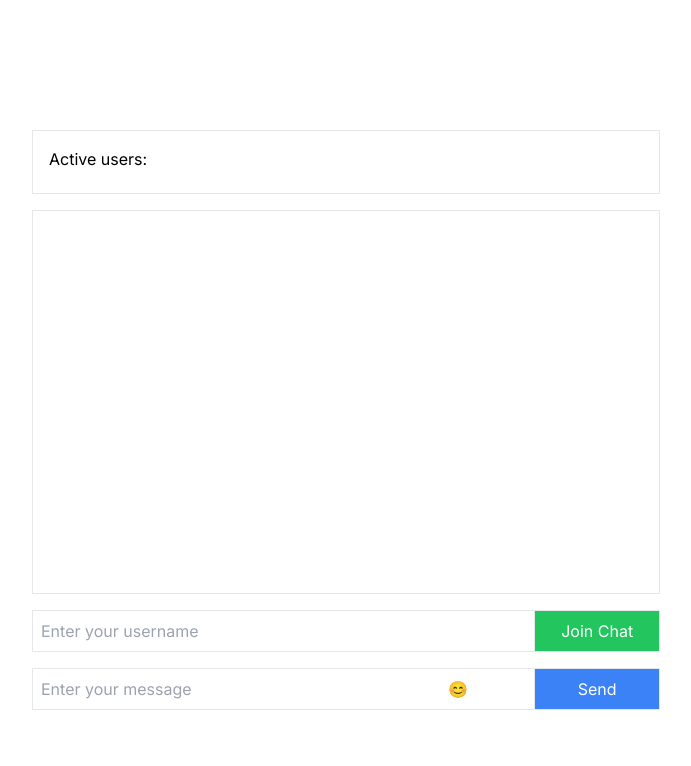
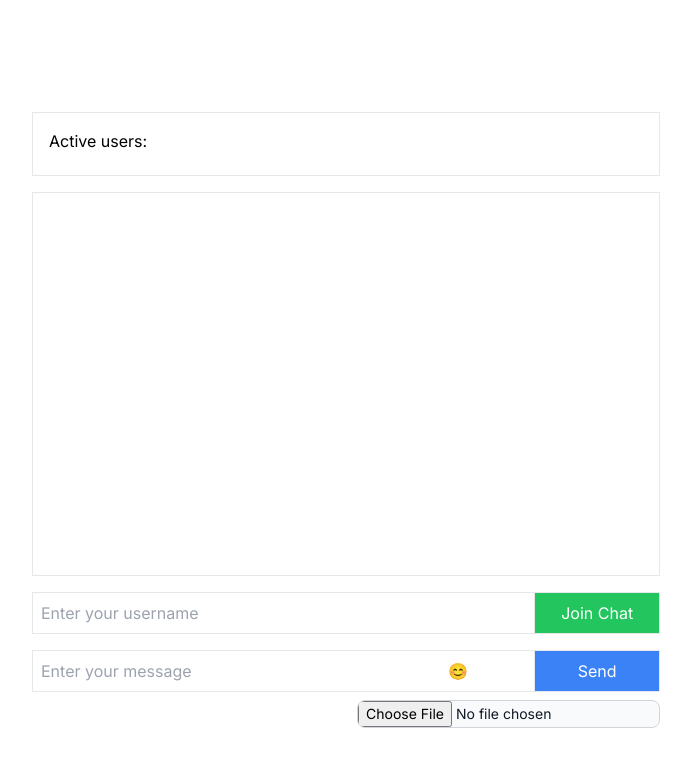
Before and after one commit to nafi-ullah/WebSocket-Java-ChatApp, a Next.js app in the folder frontend/: page / in a window 1280 px wide. Shown: the top 766 px of the page, without its empty margins (294-985 px from the left). Built offline with nearby package versions, Linux system fonts and the light colour scheme.

Commit message:
image upload added

```diff
--- a/frontend/components/Chat.js
+++ b/frontend/components/Chat.js
@@ -3,6 +3,7 @@
 import { useState, useEffect, useRef } from 'react';
 import data from '@emoji-mart/data';
 import Picker from '@emoji-mart/react';
+import Upload from './Upload';
 
 export default function Chat() {
   const [socket, setSocket] = useState(null);
@@ -12,6 +13,7 @@ export default function Chat() {
   const [activeUsers, setActiveUsers] = useState([]);
   const [showEmojiPicker, setShowEmojiPicker] = useState(false);
   const chatBoxRef = useRef(null);
+  const [myImageUrl, setMyImageUrl] = useState('');
 
   useEffect(() => {
     if (socket) {
@@ -78,6 +80,16 @@ export default function Chat() {
     const isCurrentUser = msgUsername === username;
     const isServer = msg.startsWith("Server");
 
+    let imageUrl = null;
+
+          const imageIndex = msgText.indexOf('https://');
+          if (imageIndex !== -1) {
+            const endIndex = msgText.indexOf('.png', imageIndex) + 4;
+            imageUrl = msgText.substring(imageIndex, endIndex);
+
+          }
+
+
     return (
       <div
         key={index}
@@ -95,7 +107,11 @@ export default function Chat() {
           />
         )}
         <div className={`p-2 px-4 rounded-2xl ${isServer ? 'bg-red-300' : isCurrentUser ? 'bg-blue-100 text-right' : 'bg-gray-100 text-left'}`}>
-        {msgText}
+
+        {!imageUrl && <p>{msgText}</p>}
+        {imageUrl && (
+                      <img src={imageUrl} alt="Attached" className="mt-2 max-w-xs" />
+                    )}
          </div>
          {isCurrentUser && !isServer && (
           <img
@@ -131,7 +147,7 @@ export default function Chat() {
           Join Chat
         </button>
       </div>
-      <div id="message-input" className="lg:w-1/2 w-full flex relative">
+      <div id="message-input" className="lg:w-1/2 w-full flex relative ">
         <input
           type="text"
           id="message"
@@ -158,6 +174,9 @@ export default function Chat() {
           </div>
         )}
       </div>
+      <div className='lg:w-1/2 w-full  mt-2 flex justify-end'>
+      <Upload setMyImageUrl={setMessage}/>
+    </div>
     </div>
   );
 }
--- /dev/null
+++ b/frontend/components/Upload.js
@@ -0,0 +1,46 @@
+"use client";
+import { useState } from "react";
+import { useForm } from "react-hook-form";
+
+export default function Upload({setMyImageUrl}) {
+
+
+  const { register } = useForm();
+
+  const onSubmit = async (file) => {
+    const formData = new FormData();
+    formData.append("file", file);
+    formData.append("upload_preset", "sockethub");
+    const uploadResponse = await fetch(
+      "https://api.cloudinary.com/v1_1/dhqvosimu/image/upload",
+      {
+        method: "POST",
+        body: formData,
+      }
+    );
+    const uploadedImageData = await uploadResponse.json();
+    const imageUrl = uploadedImageData.secure_url;
+    setMyImageUrl(imageUrl);
+    console.log(imageUrl);
+  };
+
+  const handleFileChange = (event) => {
+    const file = event.target.files[0];
+    if (file) {
+      onSubmit(file);
+    }
+  };
+
+  return (
+    <form >
+      <input
+        {...register("profile")}
+        className="block w-full text-sm text-gray-900 border border-gray-300 rounded-lg cursor-pointer bg-gray-50 dark:text-gray-400 focus:outline-none dark:bg-gray-700 dark:border-gray-600 dark:placeholder-gray-400"
+        aria-describedby="file_input_help"
+        id="file_input"
+        type="file"
+        onChange={handleFileChange}
+      />
+    </form>
+  );
+}
--- a/frontend/next.config.mjs
+++ b/frontend/next.config.mjs
@@ -4,7 +4,7 @@ const nextConfig = {
       remotePatterns: [
         {
           protocol: 'https',
-          hostname: 'jobsnavi.obs.eu-de.otc.t-systems.com',
+          hostname: 'res.cloudinary.com',
           port: '',
           pathname: "/**",
         },
--- a/frontend/package.json
+++ b/frontend/package.json
@@ -11,10 +11,12 @@
   "dependencies": {
     "@emoji-mart/data": "^1.2.1",
     "@emoji-mart/react": "^1.1.1",
+    "cloudinary": "^2.2.0",
     "emoji-mart": "^5.6.0",
     "next": "14.2.4",
     "react": "^18",
-    "react-dom": "^18"
+    "react-dom": "^18",
+    "react-hook-form": "^7.52.0"
   },
   "devDependencies": {
     "postcss": "^8",
```
Also changed, not shown: 1 other file (tests, documents, lock files or other folders).
